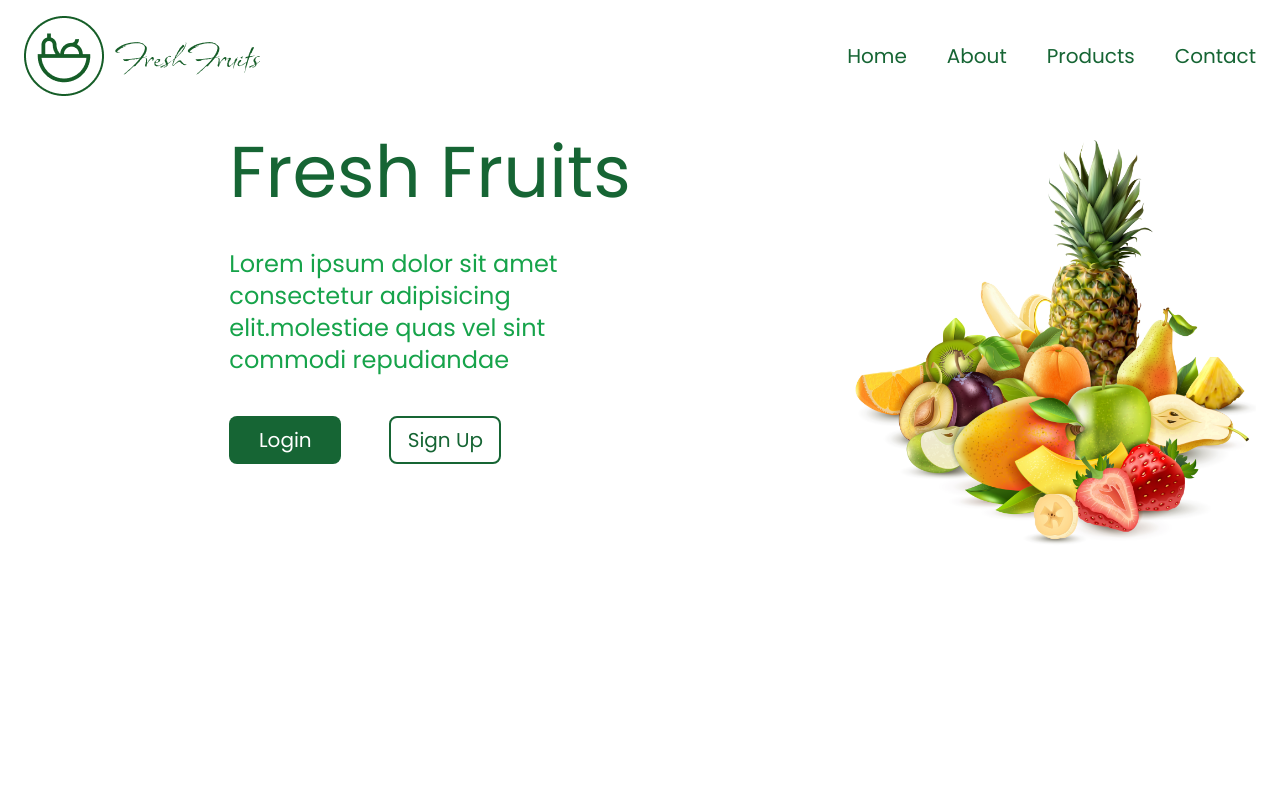
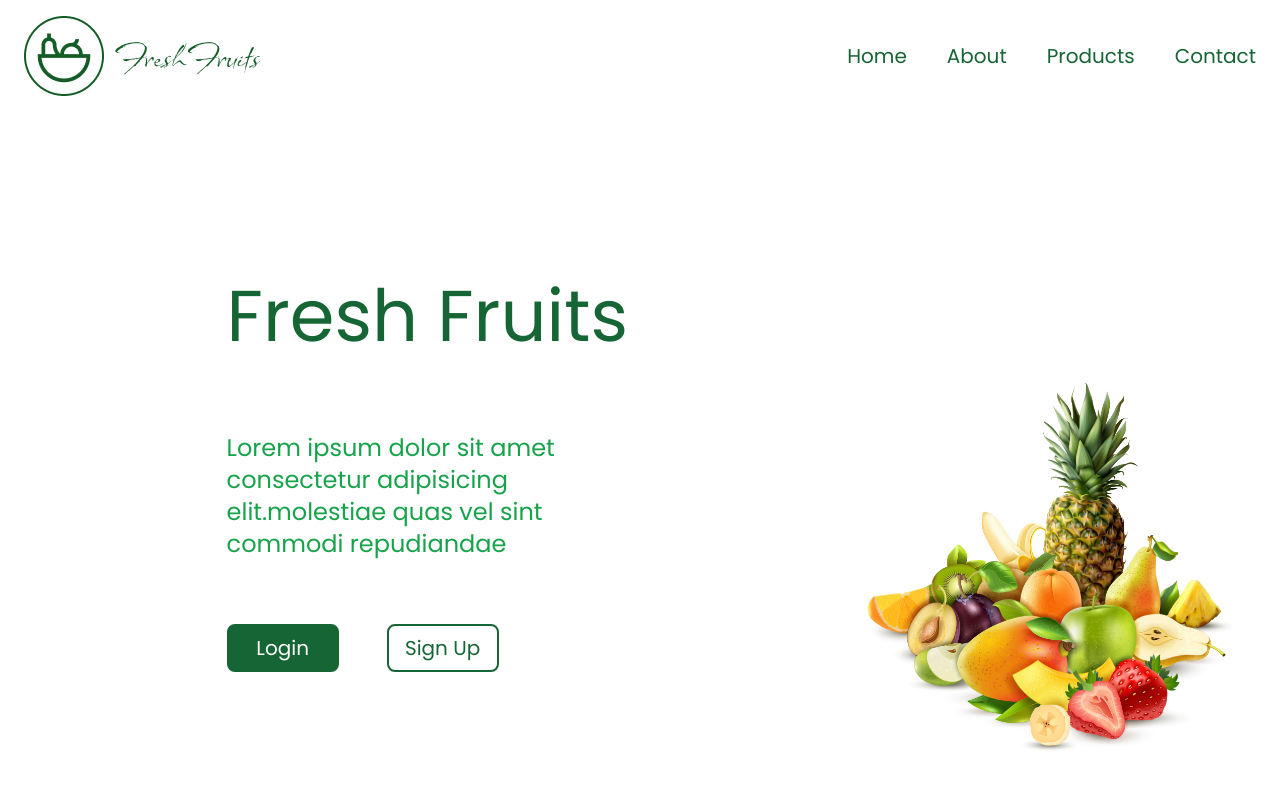
Before and after one commit to Sandun-Induranga/Fruit-Market, a React (Create React App) app in the folder Frontend/frontend/: page / in a window 1280 px wide. Shown: the top 788 px of the page. Built offline with nearby package versions, Linux system fonts and the light colour scheme.

Commit message:
Home Component Updated

```diff
--- a/Frontend/frontend/src/pages/Home/Home.tsx
+++ b/Frontend/frontend/src/pages/Home/Home.tsx
@@ -4,26 +4,26 @@ import homeImage from "../../assets/home-image.png";
 export default class Home extends Component {
   render() {
     return (
-      <div className="min-h-screen flex pt-28">
+      <div className="h-screen flex pt-28">
         <aside className="p-6 h-full flex">
-          <section className="w-full h-full flex flex-col justify-center items-center">
+          <section className="w-full h-full flex flex-col mt-36 items-center">
             <div className="w-1/2 flex flex-col">
-              <h1 className="text-7xl text-green-800 mb-10">Fresh Fruits</h1>
+              <h1 className="text-7xl text-green-800 mb-20">Fresh Fruits</h1>
               <p className="text-2xl text-green-600">
                 Lorem ipsum dolor sit amet consectetur adipisicing
                 elit.molestiae quas vel sint commodi repudiandae
               </p>
             </div>
-            <div className="mt-10 text-xl w-1/2 flex gap-12">
-              <button className="bg-green-800 w-28 py-2 rounded-lg text-white">
+            <div className="mt-16 text-xl w-1/2 flex gap-12">
+              <button className="bg-green-800 border-2 border-green-800 w-28 py-2 rounded-lg text-white hover:bg-white hover:text-green-800">
                 Login
               </button>
-              <button className="bg-white border-2 border-green-800 w-28 py-2 rounded-lg text-green-800">
+              <button className="bg-white border-2 border-green-800 w-28 py-2 rounded-lg text-green-800 hover:bg-green-800 hover:text-white">
                 Sign Up
               </button>
             </div>
           </section>
-          <section className="w-1/2 h-full flex justify-center items-end">
+          <section className="w-1/2 h-full flex justify-center items-end p-6">
             <img src={homeImage} alt="" />
           </section>
         </aside>
```
